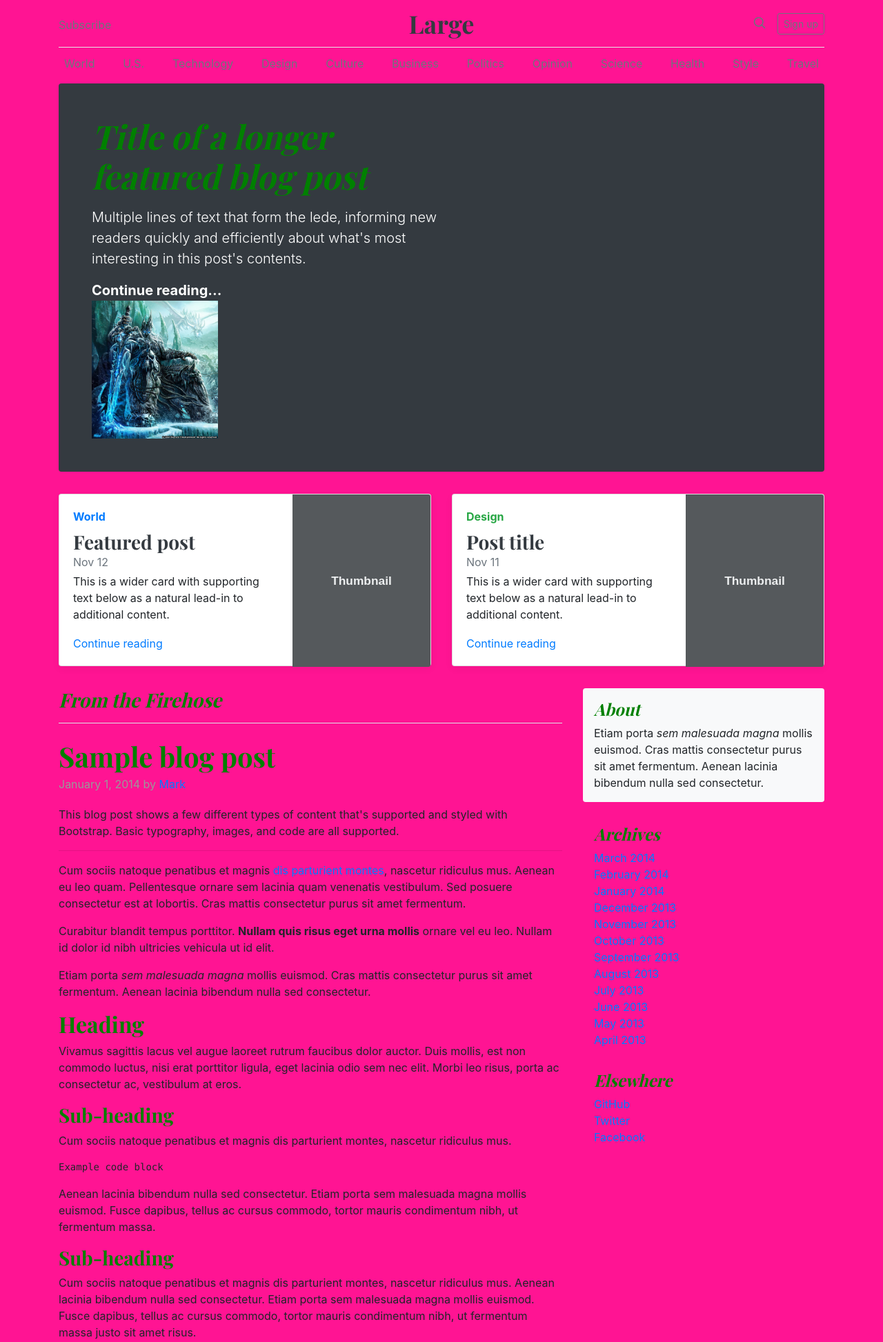
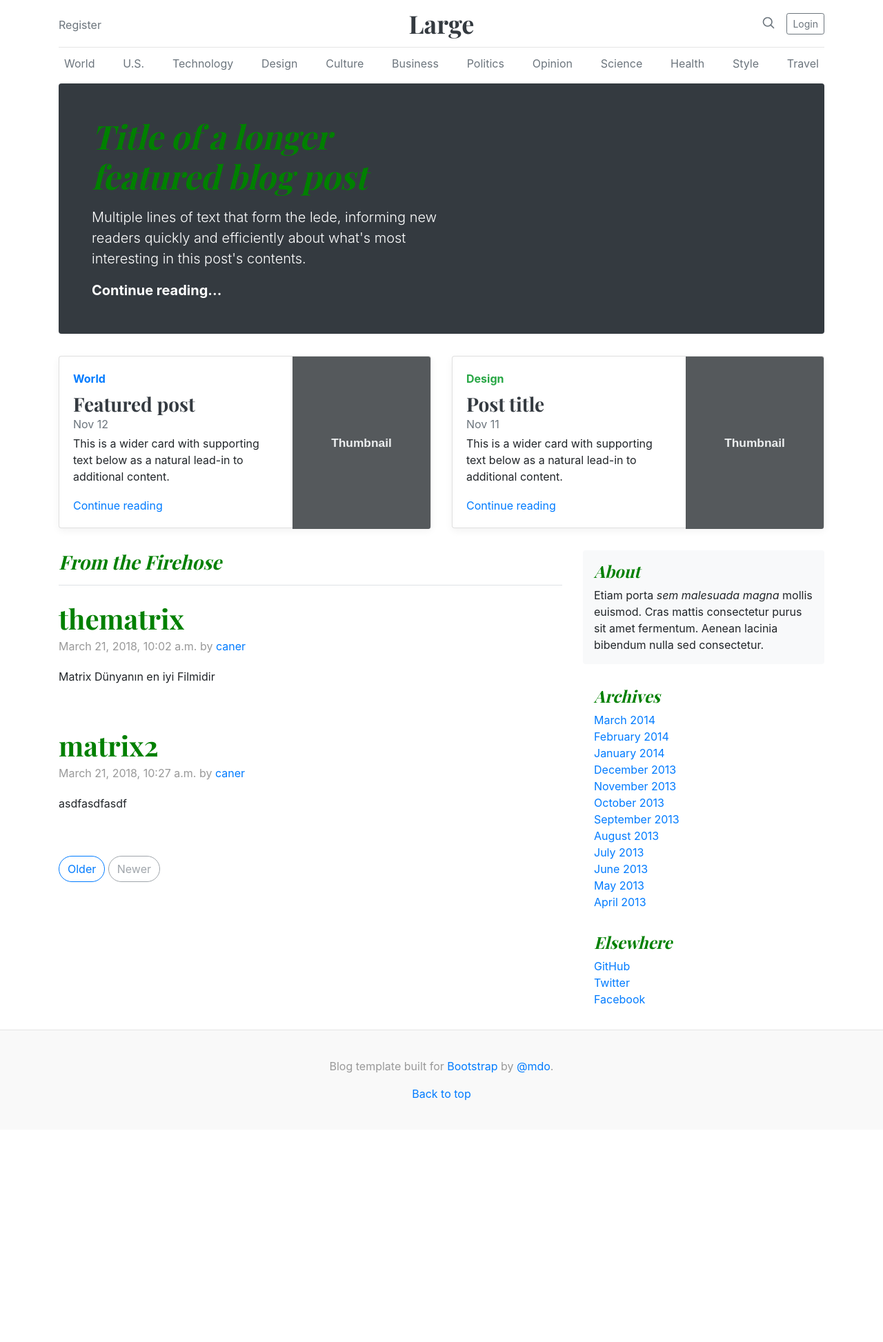
Before and after one commit to Streewy/eduproject, a Django app: template templates/index.html in a window 1280 px wide. Shown: the top 1946 px of the page at 69% size. After the commit the page ends 1596 px from the top, so only its background shows below. Run offline with Django 3.2, Linux system fonts and the light colour scheme; the template is opened without the code that fills it: values that come from a table or form of the project are taken from there, others are empty; data comes from the database, SQL or seed files in the repository; both versions use the stored data as it was after the commit; parts of the project's set-up code (start-up, migrations or seed data) failed here and were passed over; some libraries are stand-ins or nearby versions.

Commit message:
Register - Login - LogOut

```diff
--- a/blog/models.py
+++ b/blog/models.py
@@ -16,6 +16,9 @@ class Blog(models.Model):
     create_date = models.DateTimeField(auto_now_add=True)
     update_date = models.DateTimeField(auto_now_add=True)
     image = models.ImageField(upload_to='media/blogresimleri/%Y/%m/%d', default='media/blogresimleri/blog.jpg')
+    slug = models.SlugField(max_length=80, null=True, help_text=u"Link, otomatik alinir. Degistirmeyiniz!")
+    link = models.URLField(blank=True)
+    video = models.FileField(upload_to='blogvideolari/%Y/%m/%d', blank=True)
 
     def __unicode__(self):
         return '{}'.format(self.title)
--- a/proje/settings.py
+++ b/proje/settings.py
@@ -40,6 +40,8 @@ INSTALLED_APPS = [
     'users',
     'blog',
 ]
+
+EMAIL_BACKEND = 'django.core.mail.backends.console.EmailBackend'
 
 MIDDLEWARE_CLASSES = [
     'django.middleware.security.SecurityMiddleware',
@@ -144,3 +146,4 @@ CACHES = {
 'BACKEND': 'django.core.cache.backends.locmem.LocMemCache',
 }
 }
+LOGIN_REDIRECT_URL = '/'
--- a/proje/urls.py
+++ b/proje/urls.py
@@ -13,11 +13,28 @@ Including another URLconf
     1. Import the include() function: from django.conf.urls import url, include
     2. Add a URL to urlpatterns:  url(r'^blog/', include('blog.urls'))
 """
-from django.conf.urls import include, url
+from django.conf.urls import url, include
+from django.conf.urls.static import static
 from django.contrib import admin
+from django.views.static import serve
+from django.contrib.auth import views as auth_views
 from blog import views
+from proje import settings
 
 urlpatterns = [
     url(r'^admin/', admin.site.urls),
+    url(r'^login/$', auth_views.login, name='login'),
     url(r'^$', views.index, name='index'),
+    url(r'^detail/(?P<url>[^/]*)/$',views.detail, name ='detail'),
+    url(r'^logout/$', auth_views.logout, name='logout'),
+    url(r'^register/',views.register, name='register'),
+    url('^', include('django.contrib.auth.urls')),
 ]
+
+urlpatterns += [
+    url(r'^media/(?P<path>.*)$', serve, {'document_root': settings.MEDIA_ROOT,}),
+    url(r'^static/(?P<path>.*)$', serve, {'document_root': settings.STATIC_ROOT,}),
+]
+
+urlpatterns += static(settings.STATIC_URL, document_root=settings.STATIC_ROOT)
+urlpatterns += static(settings.MEDIA_URL, document_root=settings.MEDIA_ROOT)
--- a/static/blog.css
+++ b/static/blog.css
@@ -1,9 +1,6 @@
 /* stylelint-disable selector-list-comma-newline-after */
 
 body{
-  background-color: deeppink;
-}
-
 .blog-header {
   line-height: 1;
   border-bottom: 1px solid #e5e5e5;
--- a/templates/index.html
+++ b/templates/index.html
@@ -23,7 +23,7 @@
       <header class="blog-header py-3">
         <div class="row flex-nowrap justify-content-between align-items-center">
           <div class="col-4 pt-1">
-            <a class="text-muted" href="#">Subscribe</a>
+            <a class="text-muted" href="{% url 'register' %}">Register</a>
           </div>
           <div class="col-4 text-center">
             <a class="blog-header-logo text-dark" href="#">Large</a>
@@ -32,7 +32,13 @@
             <a class="text-muted" href="#">
               <svg xmlns="http://www.w3.org/2000/svg" width="20" height="20" viewBox="0 0 24 24" fill="none" stroke="currentColor" stroke-width="2" stroke-linecap="round" stroke-linejoin="round" class="mx-3"><circle cx="10.5" cy="10.5" r="7.5"></circle><line x1="21" y1="21" x2="15.8" y2="15.8"></line></svg>
             </a>
-            <a class="btn btn-sm btn-outline-secondary" href="#">Sign up</a>
+
+            {%if user.is_authenticated %}
+            Welcome {{ user.username }}!
+            <a class="btn btn-sm btn-outline-secondary" href="{% url 'logout' %}">Logout</a>
+            {% else %}
+            <a class="btn btn-sm btn-outline-secondary" href="{% url 'login' %}">Login</a>
+            {% endif %}
           </div>
         </div>
       </header>
@@ -59,7 +65,6 @@
           <h1 class="display-4 font-italic">Title of a longer featured blog post</h1>
           <p class="lead my-3">Multiple lines of text that form the lede, informing new readers quickly and efficiently about what's most interesting in this post's contents.</p>
           <p class="lead mb-0"><a href="#" class="text-white font-weight-bold">Continue reading...</a></p>
-          <img src="/media/lichking.jpg" height="200px" / >
         </div>
       </div>
 
@@ -102,64 +107,21 @@
             From the Firehose
           </h3>
 
+          {% for i in vals %}
+
           <div class="blog-post">
-            <h2 class="blog-post-title">Sample blog post</h2>
-            <p class="blog-post-meta">January 1, 2014 by <a href="#">Mark</a></p>
+            <a href="{%url 'detail' i.slug%}">
+              <h2 class="blog-post-title">
+                {{i.title}}
+              </h2>
+            </a>
+            <p class="blog-post-meta">{{i.create_date}} by <a href="#">{{i.author}}</a></p>
 
-            <p>This blog post shows a few different types of content that's supported and styled with Bootstrap. Basic typography, images, and code are all supported.</p>
-            <hr>
-            <p>Cum sociis natoque penatibus et magnis <a href="#">dis parturient montes</a>, nascetur ridiculus mus. Aenean eu leo quam. Pellentesque ornare sem lacinia quam venenatis vestibulum. Sed posuere consectetur est at lobortis. Cras mattis consectetur purus sit amet fermentum.</p>
-            <blockquote>
-              <p>Curabitur blandit tempus porttitor. <strong>Nullam quis risus eget urna mollis</strong> ornare vel eu leo. Nullam id dolor id nibh ultricies vehicula ut id elit.</p>
-            </blockquote>
-            <p>Etiam porta <em>sem malesuada magna</em> mollis euismod. Cras mattis consectetur purus sit amet fermentum. Aenean lacinia bibendum nulla sed consectetur.</p>
-            <h2>Heading</h2>
-            <p>Vivamus sagittis lacus vel augue laoreet rutrum faucibus dolor auctor. Duis mollis, est non commodo luctus, nisi erat porttitor ligula, eget lacinia odio sem nec elit. Morbi leo risus, porta ac consectetur ac, vestibulum at eros.</p>
-            <h3>Sub-heading</h3>
-            <p>Cum sociis natoque penatibus et magnis dis parturient montes, nascetur ridiculus mus.</p>
-            <pre><code>Example code block</code></pre>
-            <p>Aenean lacinia bibendum nulla sed consectetur. Etiam porta sem malesuada magna mollis euismod. Fusce dapibus, tellus ac cursus commodo, tortor mauris condimentum nibh, ut fermentum massa.</p>
-            <h3>Sub-heading</h3>
-            <p>Cum sociis natoque penatibus et magnis dis parturient montes, nascetur ridiculus mus. Aenean lacinia bibendum nulla sed consectetur. Etiam porta sem malesuada magna mollis euismod. Fusce dapibus, tellus ac cursus commodo, tortor mauris condimentum nibh, ut fermentum massa justo sit amet risus.</p>
-            <ul>
-              <li>Praesent commodo cursus magna, vel scelerisque nisl consectetur et.</li>
-              <li>Donec id elit non mi porta gravida at eget metus.</li>
-              <li>Nulla vitae elit libero, a pharetra augue.</li>
-            </ul>
-            <p>Donec ullamcorper nulla non metus auctor fringilla. Nulla vitae elit libero, a pharetra augue.</p>
-            <ol>
-              <li>Vestibulum id ligula porta felis euismod semper.</li>
-              <li>Cum sociis natoque penatibus et magnis dis parturient montes, nascetur ridiculus mus.</li>
-              <li>Maecenas sed diam eget risus varius blandit sit amet non magna.</li>
-            </ol>
-            <p>Cras mattis consectetur purus sit amet fermentum. Sed posuere consectetur est at lobortis.</p>
+            <p>{{i.content}}</p>
+
           </div><!-- /.blog-post -->
 
-          <div class="blog-post">
-            <h2 class="blog-post-title">Another blog post</h2>
-            <p class="blog-post-meta">December 23, 2013 by <a href="#">Jacob</a></p>
-
-            <p>Cum sociis natoque penatibus et magnis <a href="#">dis parturient montes</a>, nascetur ridiculus mus. Aenean eu leo quam. Pellentesque ornare sem lacinia quam venenatis vestibulum. Sed posuere consectetur est at lobortis. Cras mattis consectetur purus sit amet fermentum.</p>
-            <blockquote>
-              <p>Curabitur blandit tempus porttitor. <strong>Nullam quis risus eget urna mollis</strong> ornare vel eu leo. Nullam id dolor id nibh ultricies vehicula ut id elit.</p>
-            </blockquote>
-            <p>Etiam porta <em>sem malesuada magna</em> mollis euismod. Cras mattis consectetur purus sit amet fermentum. Aenean lacinia bibendum nulla sed consectetur.</p>
-            <p>Vivamus sagittis lacus vel augue laoreet rutrum faucibus dolor auctor. Duis mollis, est non commodo luctus, nisi erat porttitor ligula, eget lacinia odio sem nec elit. Morbi leo risus, porta ac consectetur ac, vestibulum at eros.</p>
-          </div><!-- /.blog-post -->
-
-          <div class="blog-post">
-            <h2 class="blog-post-title">New feature</h2>
-            <p class="blog-post-meta">December 14, 2013 by <a href="#">Chris</a></p>
-
-            <p>Cum sociis natoque penatibus et magnis dis parturient montes, nascetur ridiculus mus. Aenean lacinia bibendum nulla sed consectetur. Etiam porta sem malesuada magna mollis euismod. Fusce dapibus, tellus ac cursus commodo, tortor mauris condimentum nibh, ut fermentum massa justo sit amet risus.</p>
-            <ul>
-              <li>Praesent commodo cursus magna, vel scelerisque nisl consectetur et.</li>
-              <li>Donec id elit non mi porta gravida at eget metus.</li>
-              <li>Nulla vitae elit libero, a pharetra augue.</li>
-            </ul>
-            <p>Etiam porta <em>sem malesuada magna</em> mollis euismod. Cras mattis consectetur purus sit amet fermentum. Aenean lacinia bibendum nulla sed consectetur.</p>
-            <p>Donec ullamcorper nulla non metus auctor fringilla. Nulla vitae elit libero, a pharetra augue.</p>
-          </div><!-- /.blog-post -->
+          {% endfor %}
 
           <nav class="blog-pagination">
             <a class="btn btn-outline-primary" href="#">Older</a>
```
Also changed, not shown: blog/admin.py (+7 -2 lines), blog/views.py (+39 -2 lines), db.sqlite3.
